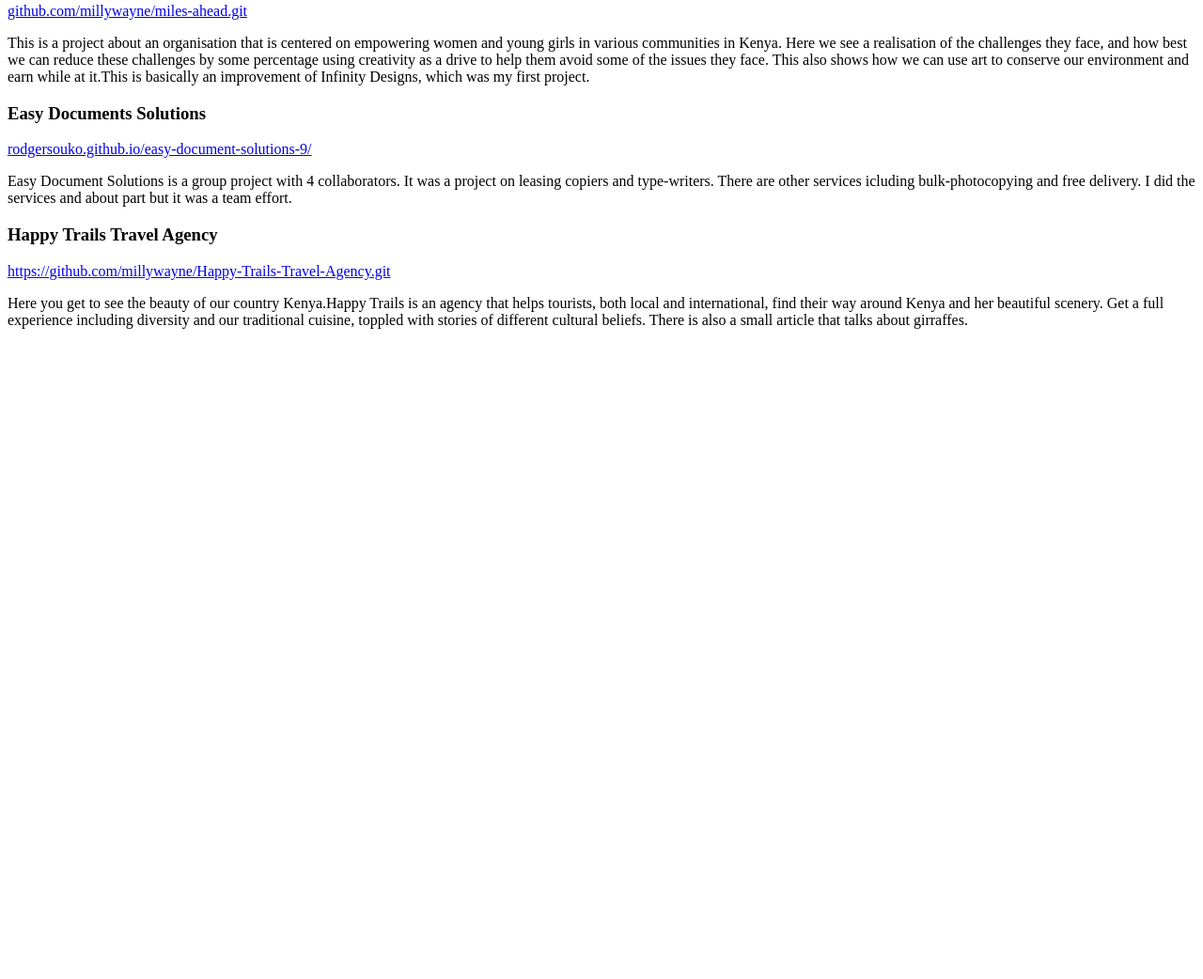
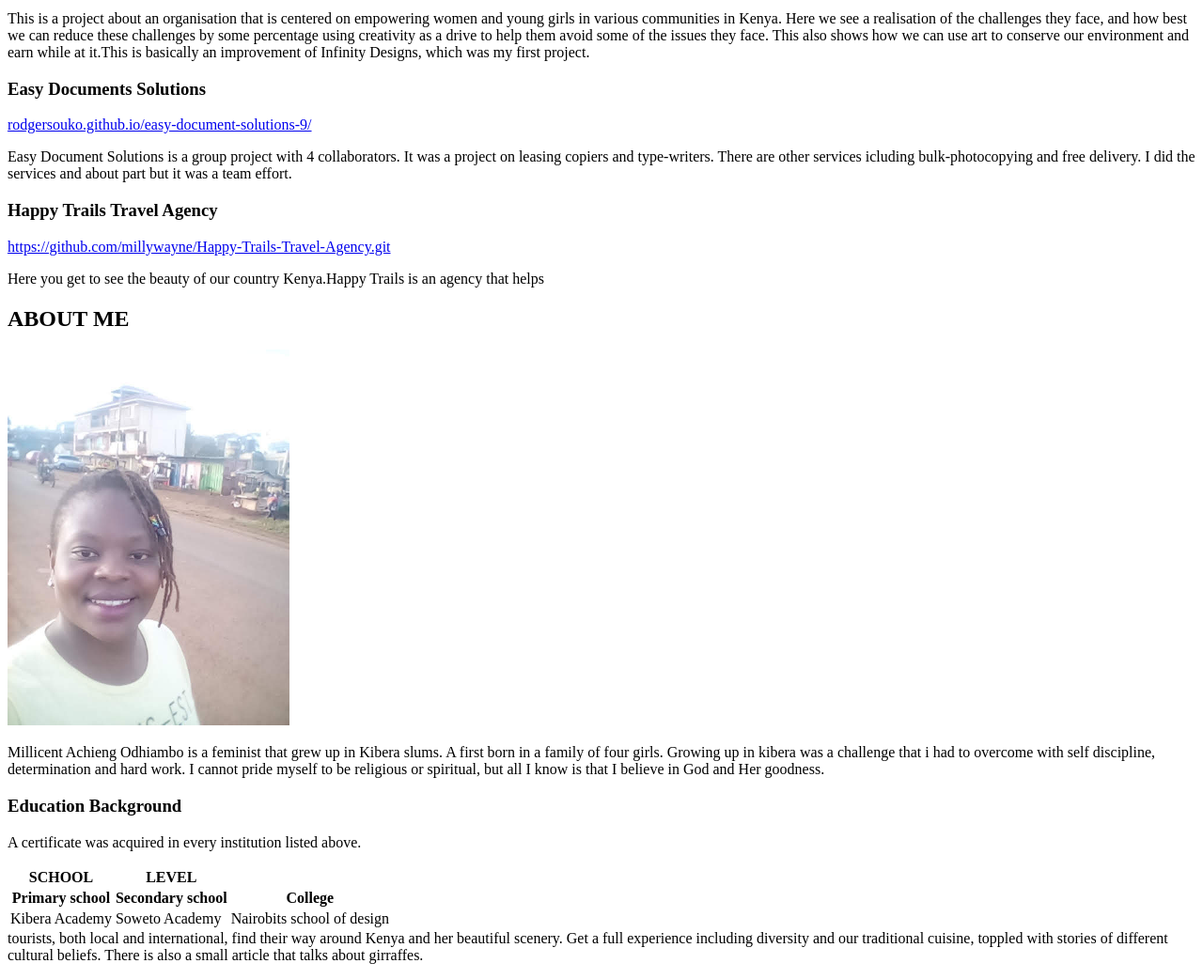
Before and after one commit to millywayne/MY-PORTFOLIO, a plain HTML site: page index.html in a window 1280 px wide. Shown: the part 481-1523 px from the top of the page at 94% size. Before the commit the page ends 847 px from the top, so only its background shows below. Drawn offline with Linux system fonts and the light colour scheme.

Commit message:
removed nav bar

```diff
--- a/index.html
+++ b/index.html
@@ -7,13 +7,6 @@
     <title>portfolio</title>
  </head>
   <body>
-    <div class="navigation">
- <nav>
-    <a href="index.html">Home</a>
-    <a Href="about.html">About</a>
-    <a href="contacts.html">Contacts</a>
-    </nav>
-    </div>
     <h2>MILLICENT ODHIAMBO</h2>
         <div class="introduction">
   <img src="images/Elephant.jpg" width ="200px">
@@ -32,7 +25,31 @@
    <P>Easy Document Solutions is a group project with 4 collaborators. It was a project on leasing copiers and type-writers. There are other services icluding bulk-photocopying and free delivery. I did the services and about part but it was a team effort.</P>
         <h3>Happy Trails Travel Agency</h3>
    <a href="https://github.com/millywayne/Happy-Trails-Travel-Agency.git">https://github.com/millywayne/Happy-Trails-Travel-Agency.git</a>
- <p>Here you get to see the beauty of our country Kenya.Happy Trails is an agency that helps tourists, both local and international, find their way around Kenya and her beautiful scenery. Get a full experience including diversity and our traditional cuisine, toppled with stories of different cultural beliefs. There is also a small article that talks about girraffes.</p>
+ <p>Here you get to see the beauty of our country Kenya.Happy Trails is an agency that helps  <div class="about">
+  <h2>ABOUT ME</h2>
+  <img src="images/my face.jpg" width="300px">
+  <p>Millicent Achieng Odhiambo is a feminist that grew up in Kibera slums. A first born in a family of four girls. Growing up in kibera was a challenge that i had to overcome with self discipline, determination and hard work. I cannot pride myself to be religious or spiritual, but all I know is that I believe in God and Her goodness.</p>
+  <h3>Education Background</h3>
+  <table>
+      <tr>
+         <th>SCHOOL</th>
+         <th>LEVEL</th>
+    </tr>
+      <tr>
+          <th>Primary school</th>
+          <th>Secondary school</th>
+          <th>College</th>
+      </tr>
+      <tr>
+          <td>Kibera Academy</td>
+          <td>Soweto Academy</td>
+          <td>Nairobits school of design</td>
+      </tr>
+      <P>A certificate was acquired in every institution listed above.</P>
+</table>
+
+</div>tourists, both local and international, find their way around Kenya and her beautiful scenery. Get a full experience including diversity and our traditional cuisine, toppled with stories of different cultural beliefs. There is also a small article that talks about girraffes.</p>
+
         </div>
     </body>
  </html>
```
